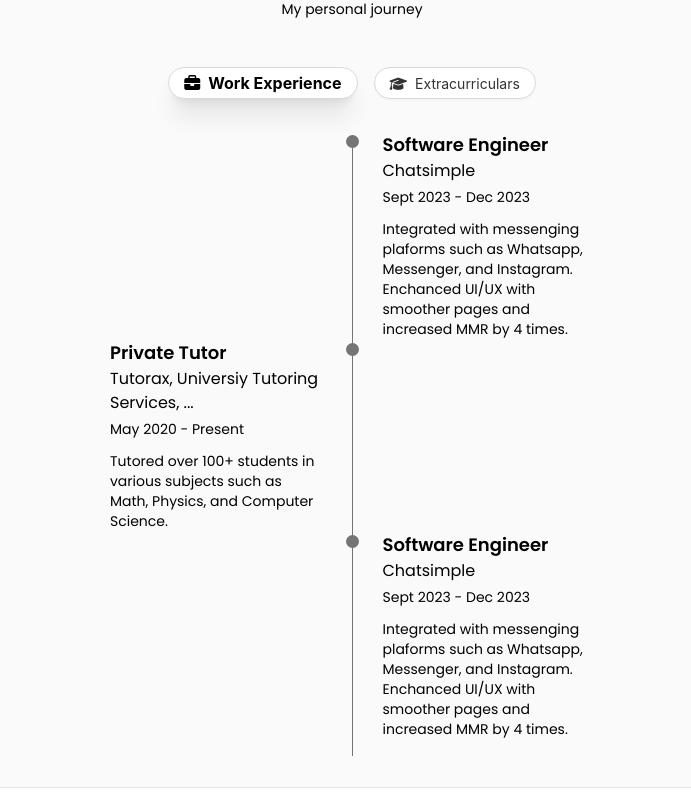
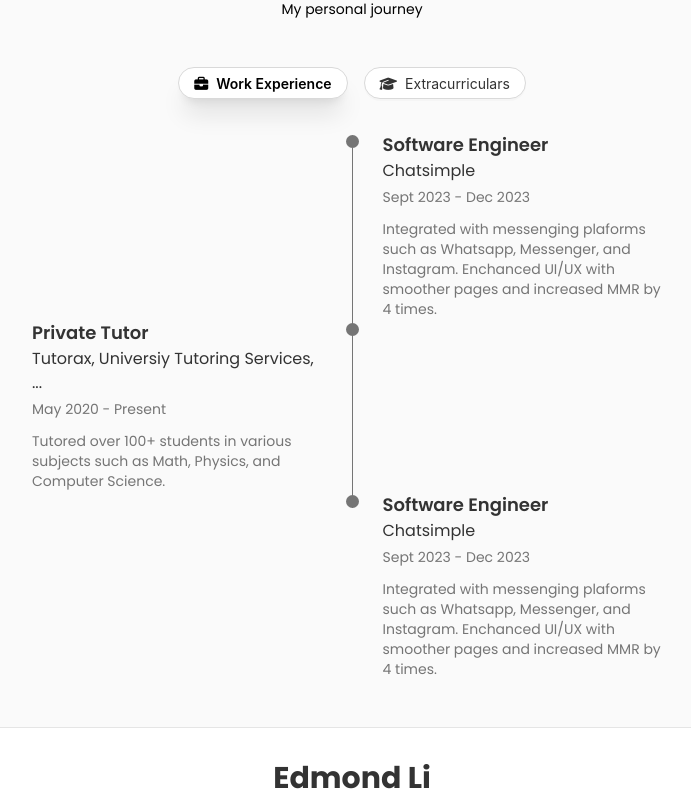
Before and after one commit to EdmondLi1/personalWebsite, a React (Vite) app in the folder client/: page / in a window 1280 px wide. Shown: the part 1140-1940 px from the top of the page, without its empty margins (288-979 px from the left). Built offline with nearby package versions, Linux system fonts and the light colour scheme.

Commit message:
added responsive styling to the experience section

```diff
--- a/client/index.html
+++ b/client/index.html
@@ -3,7 +3,7 @@
   <head>
     <meta charset="UTF-8" />
     <link rel="icon" type="image/svg+xml" href="/mario.svg" />
-    <meta name="viewport" content="width=device-width, initial-scale=1.0" />
+    <meta name="viewport" content="width=device-width, initial-scale=1, maximum-scale=1, user-scalable=no">
     <title>Edmond's Personal Website</title>
     <script src="https://kit.fontawesome.com/abeb2ce775.js" crossorigin="anonymous"></script>
   </head>
--- a/client/src/App.css
+++ b/client/src/App.css
@@ -26,6 +26,7 @@ img {
 /* UTILITIES */
 .section {
   padding: 6rem 0 3rem;
+  margin: auto;
 }
 
 .section__title {
--- a/client/src/components/Experience/Experience.css
+++ b/client/src/components/Experience/Experience.css
@@ -1,5 +1,12 @@
 .experience__container {
-    max-width: 968px !important;
+    max-width: 968px;
+}
+
+.experience__title, .experience__subtitle, .experience__date , .experience__description {
+    word-break: break-word;
+    -webkit-hyphens: auto;
+    -ms-hyphens: auto;
+    hyphens: auto;
 }
 
 .experience__sections {
@@ -13,3 +20,32 @@
 .experience__line {
     transform: translate(6px, -7px)
 }
+
+@media screen and (max-width: 992px) {
+  .experience__container {
+    margin-left: auto;
+    margin-right: auto;
+  }
+}
+
+@media screen and (max-width: 576px) {
+    .experience__sections {
+        grid-template-columns: initial;
+    }
+
+    .experience__button {
+        margin: 0 0.75rem;
+    }
+}
+
+@media screen and (max-width: 350px) {
+    .experience__data {
+        gap: 0.5rem;
+    }
+
+    .experience__button {
+        width: auto;
+        margin: 0;
+        padding: 0;
+    }
+}
--- a/client/src/components/Experience/Experience.tsx
+++ b/client/src/components/Experience/Experience.tsx
@@ -29,18 +29,25 @@ const workExperiences = [
 
 const extracurriculars = [
     {
-        title: "Logistics and Programming Member",
-        subtitle: "FRC 6135",
+        title: "Senior Programming Member",
+        subtitle: "",
         asset: "",
-        description: "",
+        description: "ADD STUFF HEREADD STUFF HEREADD STUFF HEREADD STUFF HEREADD STUFF HERE",
         date: "Sept 2020 - Sept 2022"
     },
     {
-        title: "Club President",
-        subtitle: "Robotics Club",
+        title: "Logistics Organizer",
+        subtitle: "Tech+",
         asset: "",
-        description: "",
-        date: "Sep 2020 - Jun 2021"
+        description: "ADD STUFF HERE ADD STUFF HEREADD STUFF HEREADD STUFF HEREADD STUFF HEREADD STUFF HEREADD STUFF HERE",
+        date: "Jan 2023 - Present"
+    },
+    {
+        title: "Codeybot Developer",
+        subtitle: "UW CSC",
+        asset: "",
+        description: "ADD STUFF HERE ADD STUFF HEREADD STUFF HEREADD STUFF HEREADD STUFF HEREADD STUFF HEREADD STUFF HERE",
+        date: "Jan 2023 - Present"
     },
 
     // ... other extracurriculars
@@ -62,9 +69,9 @@ const Experience = () => {
             <span className="section__subtitle text-sm"> My personal journey</span>
 
             <div className="experience__container container">
-                <div className="experience__tabs flex space-x-4 justify-center mb-8">
+                <div className="experience__tabs flex justify-center md:space-x-4  mb-8">
                     <Button
-                        className={`inline-flex items-center text-title-color hover:scale-105 ${activeTab === 'work' ? 'text-title-color-dark font-bold shadow-xl text-base' : ''}`}
+                        className={`experience__button max-md:text-xs inline-flex items-center text-title-color ${activeTab === 'work' ? 'text-title-color-dark font-semibold shadow-xl max-md:text-sm' : ''}`}
                         icon={<i className="fa-solid fa-briefcase"></i>}
                         shape="round"
                         onClick={() => handleTabChange('work')}
@@ -72,7 +79,7 @@ const Experience = () => {
                         Work Experience
                     </Button>
                     <Button
-                        className={`inline-flex items-center text-title-color hover:scale-105 ${activeTab === 'extracurriculars' ? 'text-title-color-dark font-bold shadow-xl text-base' : ''}`}
+                        className={`experience__button max-md:text-xs inline-flex items-center text-title-color ${activeTab === 'extracurriculars' ? 'text-title-color-dark font-semibold shadow-xl max-md:text-sm' : ''}`}
                         icon={<i className="fa-solid fa-graduation-cap"></i>}
                         shape="round"
                         onClick={() => handleTabChange('extracurriculars')}
@@ -87,12 +94,12 @@ const Experience = () => {
                         <div className="experience__data grid gap-x-6" key={index}>
 
                             {/* this goes after if even */}
-                            { index % 2 === 0 &&
+                            { index % 2 === 0  &&
                                 <>
                                     <div></div>
                                     <div>
                                         <span className="experience__rounder inline-block w-[13px] h-[13px] bg-text-color rounded-xl"></span>
-                                        <span className="experience__line block w-[1px] h-[100%] bg-text-color"></span>
+                                        { index + 1 !== experiences.length && <span className="experience__line block w-[1px] h-[100%] bg-text-color"></span> }
                                     </div>
                                 </>
                             }
@@ -100,10 +107,10 @@ const Experience = () => {
                             <div className="flex flex-row items-start">
                                 {/* {index % 2 !== 0 && <img src={experience.asset} alt={experience.title} className="experience__img w-[60%]" />} */}
                                 <div className="flex flex-col">
-                                    <h3 className="experience__title text-lg font-semibold"> {experience.title} </h3>
-                                    <span className="experience__subtitle text-base font-medium mb-1"> {experience.subtitle} </span>
-                                    <span className="experience__date text-sm mb-3"> {experience.date}</span>
-                                    <span className="experience__description text-sm"> {experience.description} </span>
+                                    <h3 className="experience__title text-lg max-md:text-sm font-semibold text-title-color"> {experience.title} </h3>
+                                    <span className="experience__subtitle text-base max-md:text-xs font-medium mb-1 text-title-color"> {experience.subtitle} </span>
+                                    <span className="experience__date text-sm max-md:text-xs mb-3 text-text-color"> {experience.date}</span>
+                                    <span className="experience__description text-sm max-md:text-xs text-text-color"> {experience.description} </span>
                                 </div>
                                 {/* {index % 2 === 0 && <img src={experience.asset} alt={experience.title} className="experience__img w-[60%]" />} */}
                             </div>
@@ -112,13 +119,15 @@ const Experience = () => {
                             { index % 2 !== 0 &&
                                 <>
                                     <div>
-                                    <span className="experience__rounder inline-block w-[13px] h-[13px] bg-text-color rounded-xl"></span>
-                                    <span className="experience__line block w-[1px] h-[100%] bg-text-color"></span>
+                                        <span className="experience__rounder inline-block w-[13px] h-[13px] bg-text-color rounded-xl"></span>
+                                        { index + 1 !== experiences.length && <span className="experience__line block w-[1px] h-[100%] bg-text-color"></span> }
                                     </div>
                                 </>
                             }
                         </div>
+
                         ))}
+
                     </div>
                 </div>
 
--- a/client/src/components/Skills/Skills.css
+++ b/client/src/components/Skills/Skills.css
@@ -19,7 +19,7 @@
     }
 
     .skills_content {
-        padding: 1.5rem;
+        padding: 5rem 1rem;
     }
 }
 
@@ -27,4 +27,8 @@
     .skills_box {
         column-gap: 1.25rem;
     }
+
+    .skills_content {
+        margin: 0 1rem;
+    }
 }
--- a/client/src/index.css
+++ b/client/src/index.css
@@ -9,18 +9,18 @@
   --header-height: 3rem;
   font-family: 'Poppins', sans-serif;
 
-  /* font-family: Inter, system-ui, Avenir, Helvetica, Arial, sans-serif;
-  line-height: 1.5;
-  font-weight: 400;
+  /* font-family: Inter, system-ui, Avenir, Helvetica, Arial, sans-serif; */
+  /* line-height: 1.5; */
+  /* font-weight: 400; */
 
-  color-scheme: light dark;
-  color: rgba(255, 255, 255, 0.87);
-  background-color: #242424;
+  /* color-scheme: light dark; */
+  /* color: rgba(255, 255, 255, 0.87); */
+  /* background-color: #242424; */
 
-  font-synthesis: none;
-  text-rendering: optimizeLegibility;
-  -webkit-font-smoothing: antialiased;
-  -moz-osx-font-smoothing: grayscale; */
+  /* font-synthesis: none; */
+  /* text-rendering: optimizeLegibility; */
+  /* -webkit-font-smoothing: antialiased; */
+  /* -moz-osx-font-smoothing: grayscale; */
 }
 
 * {
@@ -31,6 +31,7 @@
 
 html {
   scroll-behavior: smooth;
+  overflow-x: hidden;
 }
 
 body {
```
